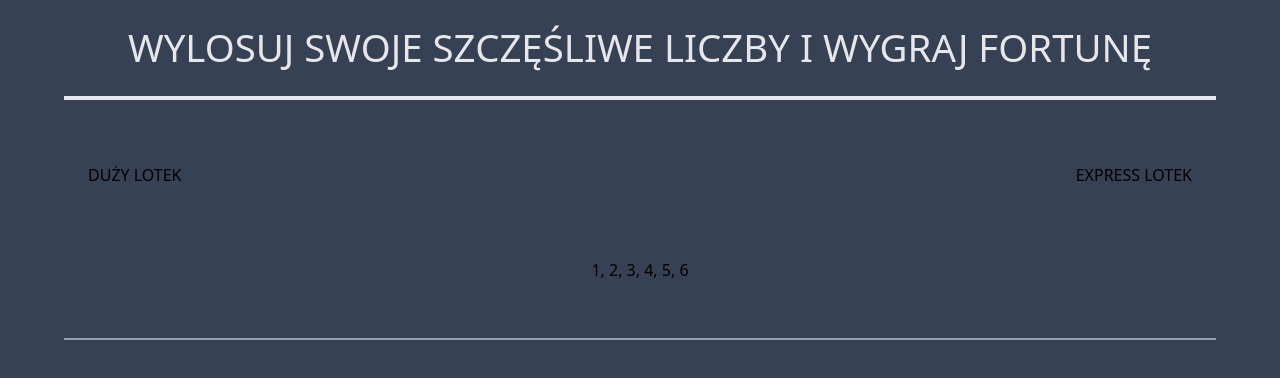
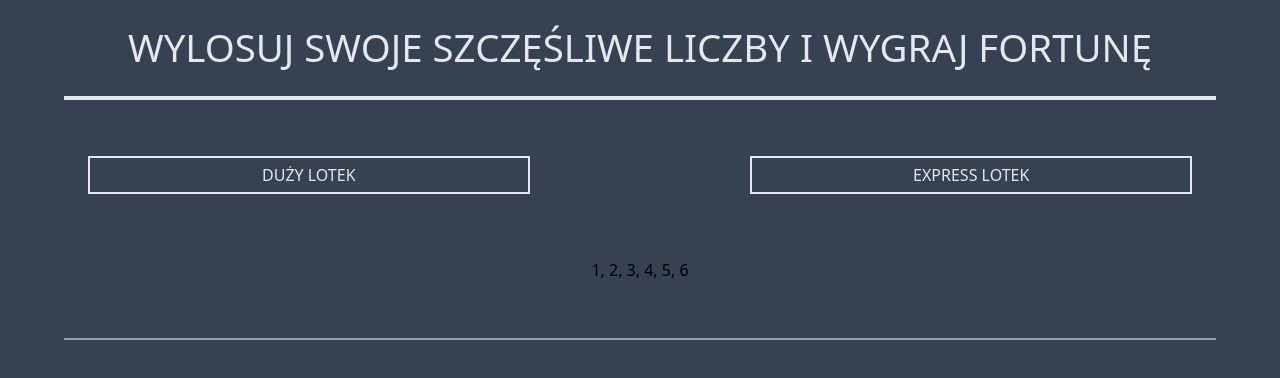
Before and after one commit to Scorpion19702022/RANDOM_LOTTTO_NUMBERS, a React (Vite) app: page / in a window 1280 px wide. Shown: the top 378 px of the page. Built offline with nearby package versions, Linux system fonts and the light colour scheme.

Commit message:
added style

```diff
--- a/src/Components/LottoNumbers/LottoNumbers.tsx
+++ b/src/Components/LottoNumbers/LottoNumbers.tsx
@@ -2,8 +2,12 @@ const LottoNumbers = () => {
 	return (
 		<section className='w-[90%] h-[30%] flex flex-col justify-around items-center p-6 border-b-2 border-gray-400'>
 			<div className='w-full h-[20%] flex justify-between'>
-				<button className=''>{`duży lotek`.toLocaleUpperCase()}</button>
-				<button className=''>{`express lotek`.toLocaleUpperCase()}</button>
+				<button className='w-[40%] border-2 border-gray-200 text-gray-200 cursor-pointer transition duration-300 hover:bg-gray-950'>
+					{`duży lotek`.toLocaleUpperCase()}
+				</button>
+				<button className='w-[40%] border-2 border-gray-200 text-gray-200 cursor-pointer transition duration-300 hover:bg-gray-950'>
+					{`express lotek`.toLocaleUpperCase()}
+				</button>
 			</div>
 			<div>
 				<span>1, 2, 3, 4, 5, 6</span>
```
